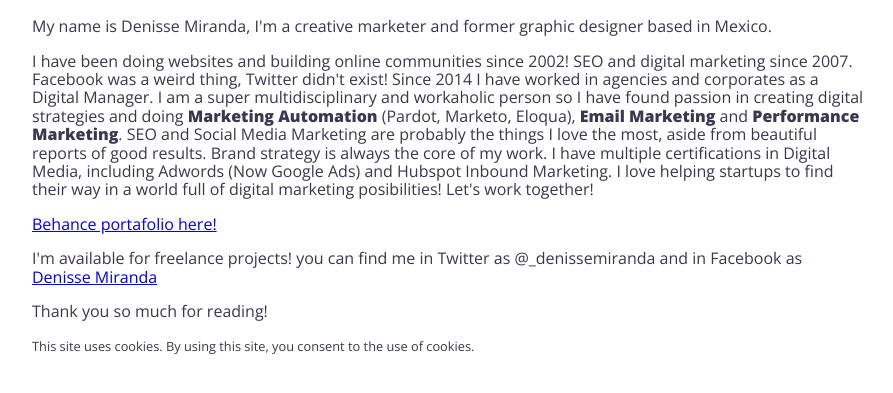
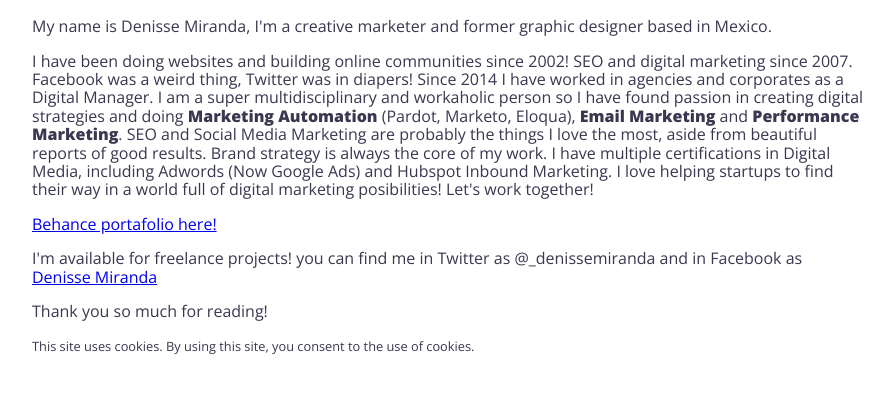
Before and after one commit to denissemiranda/denissemiranda.github.io, a website built with Parcel: page index.html in a window 1280 px wide. Shown: the part 169-562 px from the top of the page, without its empty margins (192-1085 px from the left). Built offline with nearby package versions, Linux system fonts and the light colour scheme.

Commit message:
Facts
facts fixed

```diff
--- a/index.html
+++ b/index.html
@@ -28,7 +28,7 @@
   <div id="minimal">
   <h1>Hello!</h1>
   <p>My name is Denisse Miranda, I'm a creative marketer and former graphic designer based in Mexico.</p>
-  <p>I have been doing websites and building online communities since 2002! SEO and digital marketing since 2007. Facebook was a weird thing, Twitter didn't exist! Since 2014 I have worked in agencies and corporates as a Digital Manager. I am a super multidisciplinary and workaholic person so I have found passion in creating digital strategies and doing <b>Marketing Automation</b> (Pardot, Marketo, Eloqua), <b>Email Marketing</b> and <b>Performance Marketing</b>. SEO and Social Media Marketing are probably the things I love the most, aside from beautiful reports of good results. Brand strategy is always the core of my work. I have multiple certifications in Digital Media, including Adwords (Now Google Ads) and Hubspot Inbound Marketing. I love helping startups to find their way in a world full of digital marketing posibilities! Let's work together! </p>
+  <p>I have been doing websites and building online communities since 2002! SEO and digital marketing since 2007. Facebook was a weird thing, Twitter was in diapers! Since 2014 I have worked in agencies and corporates as a Digital Manager. I am a super multidisciplinary and workaholic person so I have found passion in creating digital strategies and doing <b>Marketing Automation</b> (Pardot, Marketo, Eloqua), <b>Email Marketing</b> and <b>Performance Marketing</b>. SEO and Social Media Marketing are probably the things I love the most, aside from beautiful reports of good results. Brand strategy is always the core of my work. I have multiple certifications in Digital Media, including Adwords (Now Google Ads) and Hubspot Inbound Marketing. I love helping startups to find their way in a world full of digital marketing posibilities! Let's work together! </p>
   <p><a href="https://www.behance.net/denissemiranda">Behance portafolio here!</a></p>
   <p>I'm available for freelance projects! you can find me in Twitter as @_denissemiranda and in Facebook as <a href="https://www.facebook.com/denissemiranda.marketing">Denisse Miranda</a></p>
 
```
